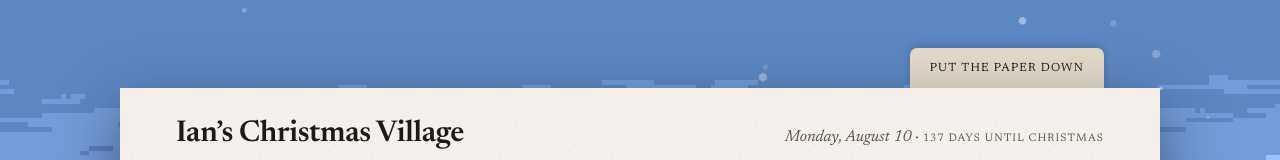
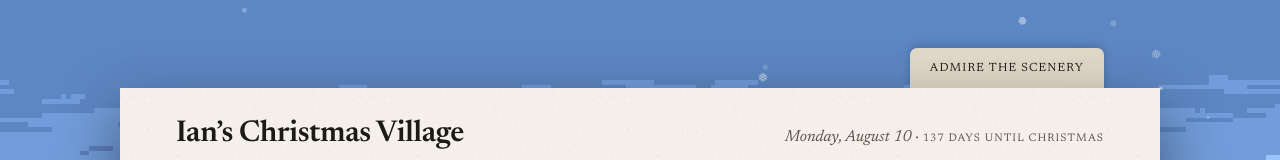
Before and after one commit to ianrosevear/ians-christmas-village, a Next.js app: page /guide in a window 1280 px wide. Shown: the top 160 px of the page. Built offline with nearby package versions, Linux system fonts and the light colour scheme.

Commit message:
change wording

```diff
--- a/app/styles/paper.css
+++ b/app/styles/paper.css
@@ -123,7 +123,7 @@
 .hl-fod { --hl-color: var(--hl-fod); }
 .hl-cha { --hl-color: var(--hl-cha); }
 
-/* "Put the paper down" tab, tucked behind the top edge of the paper */
+/* "Admire the scenery" tab, tucked behind the top edge of the paper */
 .paper-tab {
   position: absolute;
   right: 16px;
@@ -153,7 +153,7 @@
   }
 }
 
-/* Putting the paper down: it slides off the bottom of the screen with a slight tilt */
+/* Admiring the scenery: it slides off the bottom of the screen with a slight tilt */
 .paper-slide {
   transition: transform 420ms cubic-bezier(0.3, 0.55, 0.5, 1);
   transform-origin: 50% 0;
@@ -216,7 +216,7 @@
   display: none;
 }
 
-/* Paper down: on tall or narrow windows (phones, or a desktop window made phone-shaped)
+/* Admiring the scenery: on tall or narrow windows (phones, or a desktop window made phone-shaped)
    the art is shown larger than the window and can be dragged around; otherwise it just
    fills the window. */
 .ambience-pan {
--- a/components/Ambience.tsx
+++ b/components/Ambience.tsx
@@ -101,7 +101,7 @@ export function AmbienceControls({ onPickUp }: { onPickUp: () => void }) {
     >
       {/* The tab sits behind the strip, like the one on the paper. */}
       <button type="button" className="paper-tab sc" onClick={onPickUp}>
-        Pick the paper up
+        Read the paper
       </button>
       <div className="paper relative">
         <div className="ribbon !h-1.5" />
--- a/components/ClientLayout.tsx
+++ b/components/ClientLayout.tsx
@@ -88,7 +88,7 @@ function Shell({ children }: { children: React.ReactNode }) {
       >
         <div className={`relative w-full ${wide ? "max-w-[1160px]" : "max-w-[1040px]"}`}>
           <button type="button" className="paper-tab sc" onClick={() => setPaperDown(true)}>
-            Put the paper down
+            Admire the scenery
           </button>
           <div
             className={`paper relative px-4 pt-2 pb-8 sm:min-h-0 sm:px-12 sm:pt-6 sm:pb-10 lg:px-14 ${
--- a/lib/crossword/puzzles.ts
+++ b/lib/crossword/puzzles.ts
@@ -59,7 +59,7 @@ const puzzles: PuzzleInfo[] = [
     file: "Yule Jewel.ipuz",
     description: "A regular crossword with a few cryptic clues mixed in",
     type: "standard",
-    kind: "Standard, some cryptic",
+    kind: "Standard (mostly)",
     level: "Moderate",
     published: "2026-08",
     note: "A regular crossword with a few cryptic clues mixed in.",
```
